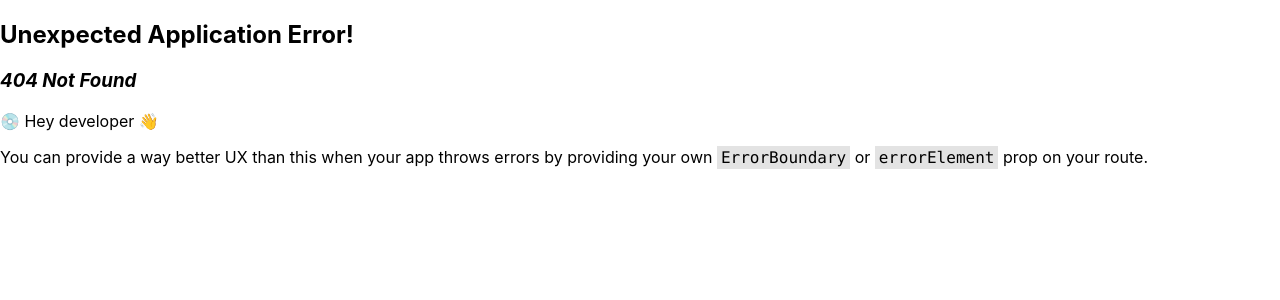
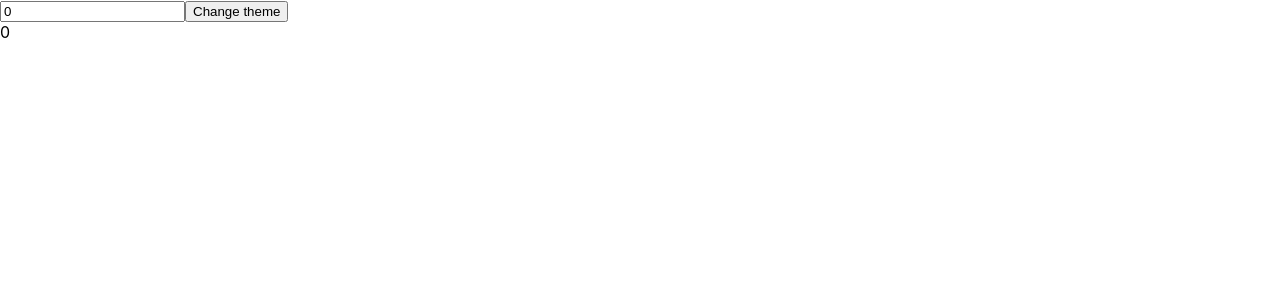
Before and after one commit to adam-ja/react-hooks-explained, a React (Create React App) app: page /use-memo-example in a window 1280 px wide. Before the commit this address had no page. Shown: the top 300 px of the page. Built offline with nearby package versions, Linux system fonts and the light colour scheme.

Commit message:
feat: Complete useMemo tutorial
https://www.youtube.com/watch?v=THL1OPn72vo&list=PLZlA0Gpn_vH8EtggFGERCwMY5u5hOjf-h&ab_channel=WebDevSimplified

```diff
--- a/src/App.jsx
+++ b/src/App.jsx
@@ -9,6 +9,9 @@ function App() {
             <li>
                 <Link to="/use-effect-example">useEffect Example</Link>
             </li>
+            <li>
+                <Link to="/use-memo-example">useMemo Example</Link>
+            </li>
         </ul>
     );
 }
--- /dev/null
+++ b/src/UseMemoExample.jsx
@@ -0,0 +1,54 @@
+import { useEffect, useMemo, useState } from "react";
+
+export default function UseMemoExample() {
+    const [number, setNumber] = useState(0);
+
+    /*
+     * useMemo is a hook that will only recompute the memoised value when one of the dependencies has changed.
+     * Without this, the slowFunction would be called on every render, even if the number hasn't changed.
+     * However, we should not just use useMemo everywhere, because it can hurt actually hurt performance if the value we
+     * are memoising is not expensive to compute. This is because the useMemo function itself is called on every
+     * render, even if the callback itself isn't called because the dependencies haven't changed. Also, every memoised
+     * value needs to be stored in memory, so if we memoised everything in the app, we would use a lot of memory.
+     */
+    // const doubleNumber = slowFunction(number);
+    const doubleNumber = useMemo(() => {
+        return slowFunction(number);
+    }, [number]);
+
+    const [dark, setDark] = useState(false);
+
+    /*
+     * We can also use useMemo to memoise an object or array, even though it is not expensive to compute. This is useful
+     * because the useEffect below has a dependency on themeStyles. We might think this should only be called when
+     * the value of themeStyles changes. However, because it is an object, JavaScript compares the reference rather
+     * than the value and, because the themeStyles object is recreated on every render, the reference changes on every
+     * render. This means the useEffect will be called on every render, even though the value of themeStyles hasn't
+     * changed. The same is also true for arrays. By wrapping the object in useMemo, we can ensure that the reference
+     * only changes when the value of the object changes (in this case when the dark dependency changes).
+     */
+    const themeStyles = useMemo(() => {
+        return {
+            backgroundColor: dark ? 'black' : 'white',
+            color: dark ? 'white' : 'black'
+        };
+    }, [dark]);
+
+    useEffect(() => {
+        console.log('Theme changed');
+    }, [themeStyles]);
+
+    return (
+        <>
+            <input type="number" value={number} onChange={e => setNumber(parseInt(e.target.value))} />
+            <button onClick={() => setDark(prevDark => !prevDark)}>Change theme</button>
+            <div style={themeStyles}>{doubleNumber}</div>
+        </>
+    );
+}
+
+function slowFunction(num) {
+    console.log('Calling slow function');
+    for (let i = 0; i <= 1000000000; i++) { }
+    return num * 2;
+}
--- a/src/index.js
+++ b/src/index.js
@@ -4,6 +4,7 @@ import './index.css';
 import App from './App';
 import UseStateExample from './UseStateExample';
 import UseEffectExample from './UseEffectExample';
+import UseMemoExample from './UseMemoExample';
 import reportWebVitals from './reportWebVitals';
 import { RouterProvider, createBrowserRouter } from 'react-router-dom';
 
@@ -13,6 +14,7 @@ const router = createBrowserRouter([
     { path: '/', element: <App /> },
     { path: '/use-state-example', element: <UseStateExample /> },
     { path: '/use-effect-example', element: <UseEffectExample /> },
+    { path: '/use-memo-example', element: <UseMemoExample /> },
 ]);
 
 root.render(
```
